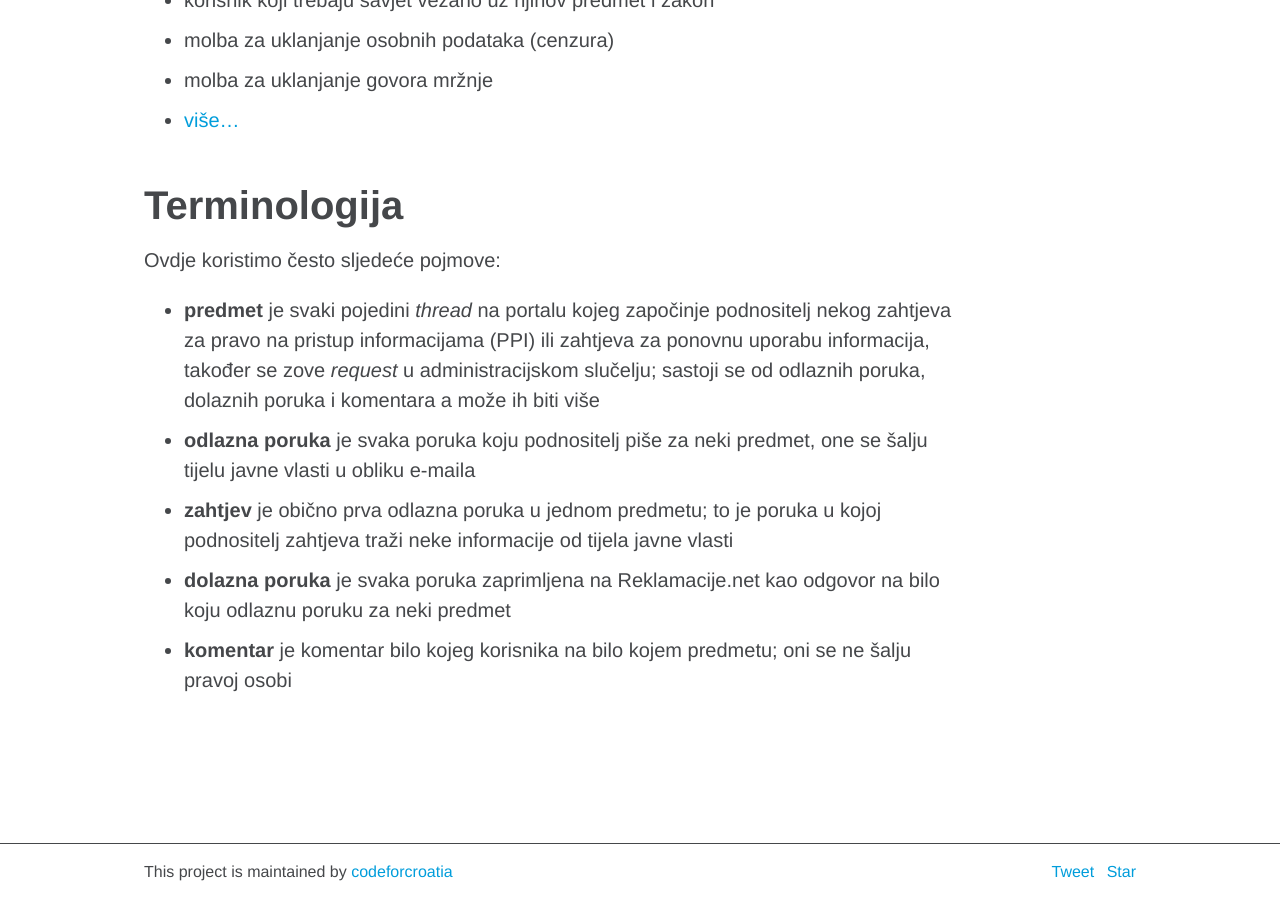
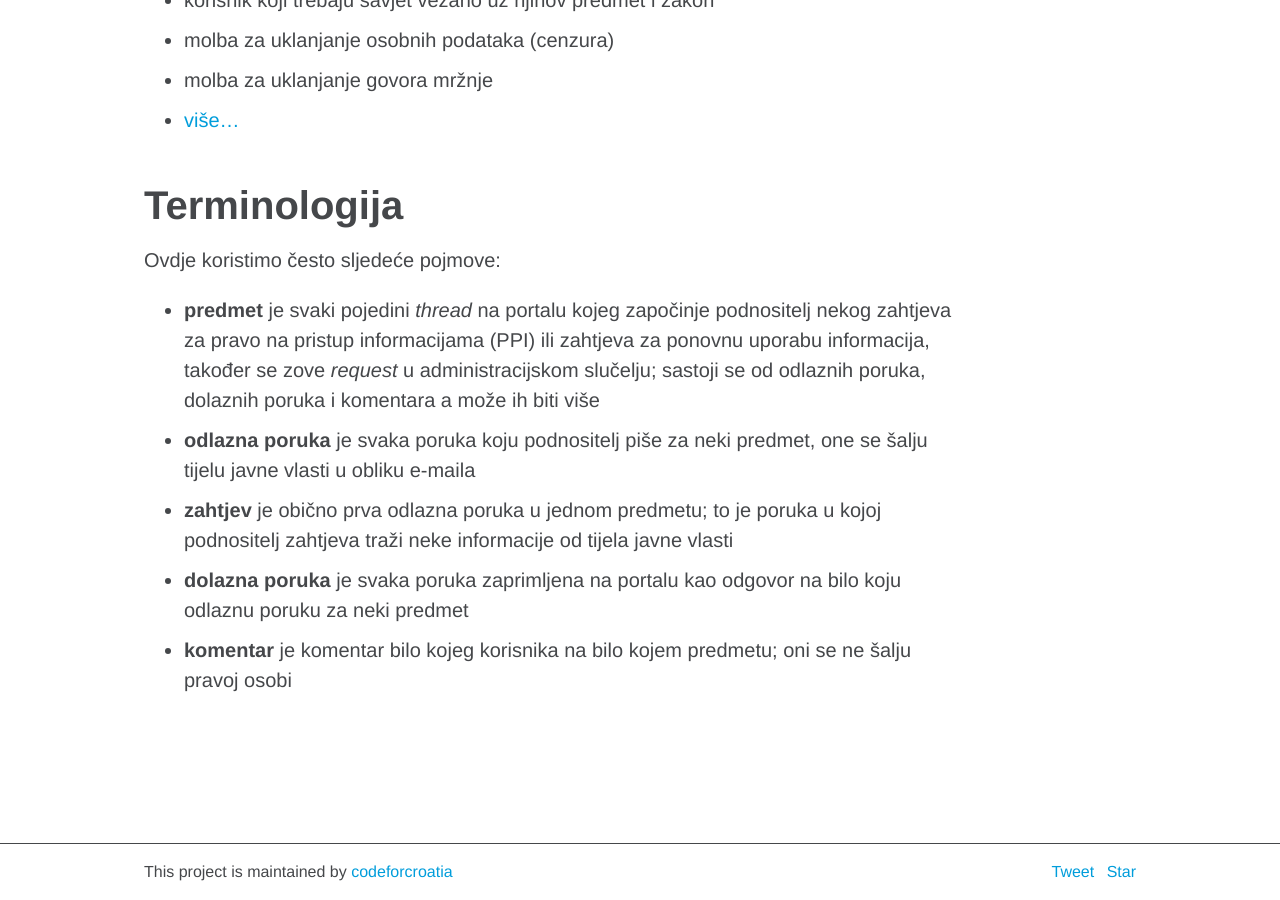
Before and after one commit to schlos/imamopravoznati-admin, a Jekyll site: the page built from about.md, in a window 1280 px wide and 900 px high, scrolled down 2186 px. Built offline with Jekyll 4.4.1, drawn with Linux system fonts in a browser that asks for light colours; comment, search, counter and statistics services are not loaded.

Commit message:
Update about.md

```diff
--- a/about.md
+++ b/about.md
@@ -47,7 +47,7 @@ Ovdje koristimo često sljedeće pojmove:
 - **predmet** je svaki pojedini *thread* na portalu kojeg započinje podnositelj nekog zahtjeva za pravo na pristup informacijama (PPI) ili zahtjeva za ponovnu uporabu informacija, također se zove *request* u administracijskom slučelju; sastoji se od odlaznih poruka, dolaznih poruka i komentara a može ih biti više
 - **odlazna poruka** je svaka poruka koju podnositelj piše za neki predmet, one se šalju tijelu javne vlasti u obliku e-maila
 - **zahtjev** je obično prva odlazna poruka u jednom predmetu; to je poruka u kojoj podnositelj zahtjeva traži neke informacije od tijela javne vlasti
-- **dolazna poruka** je svaka poruka zaprimljena na Reklamacije.net kao odgovor na bilo koju odlaznu poruku za neki predmet
+- **dolazna poruka** je svaka poruka zaprimljena na portalu kao odgovor na bilo koju odlaznu poruku za neki predmet
 - **komentar** je komentar bilo kojeg korisnika na bilo kojem predmetu; oni se ne šalju pravoj osobi
 
 [richard-blog-2009]:    https://www.mysociety.org/2009/10/13/behind-whatdotheyknow/
```
